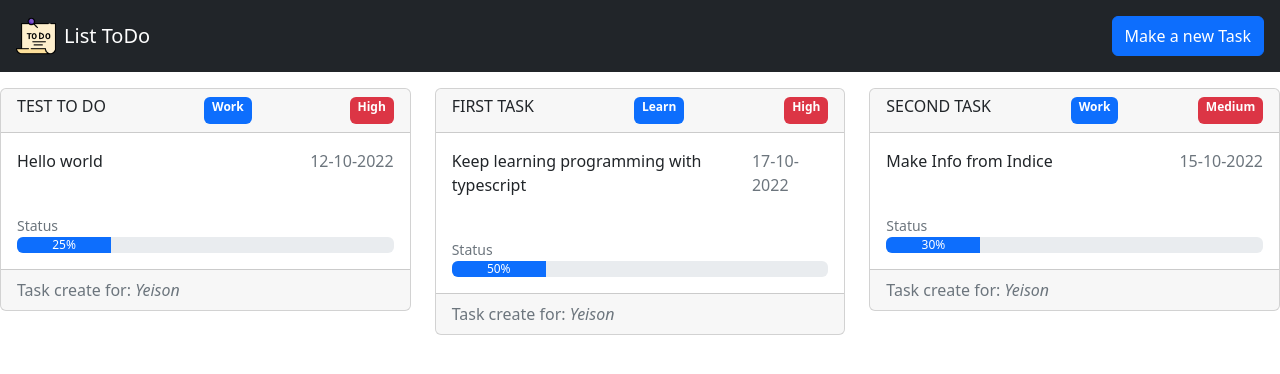
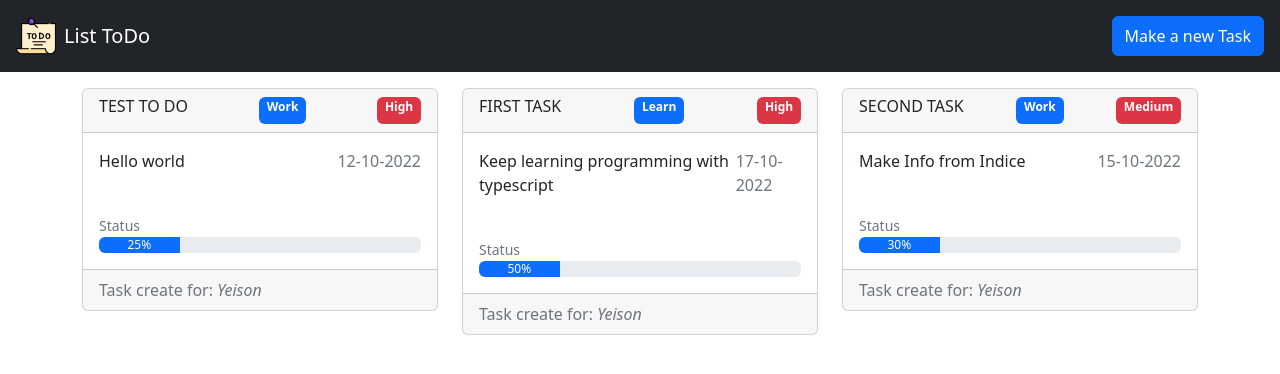
Before and after one commit to YeisonHenao/ToDo_Typescript, a React (Create React App) app: page / in a window 1280 px wide. Shown: the top 374 px of the page. Built offline with nearby package versions, Linux system fonts and the light colour scheme.

Commit message:
Organizar contenedor de las tareas

```diff
--- a/src/components/Todo.tsx
+++ b/src/components/Todo.tsx
@@ -10,7 +10,7 @@ const Todo = () => {
   }, [])
 
   return (
-    <div>
+    <div className="container-lg">
       <div className="row">
         {listTodo.map((to) => {
           return (
```
